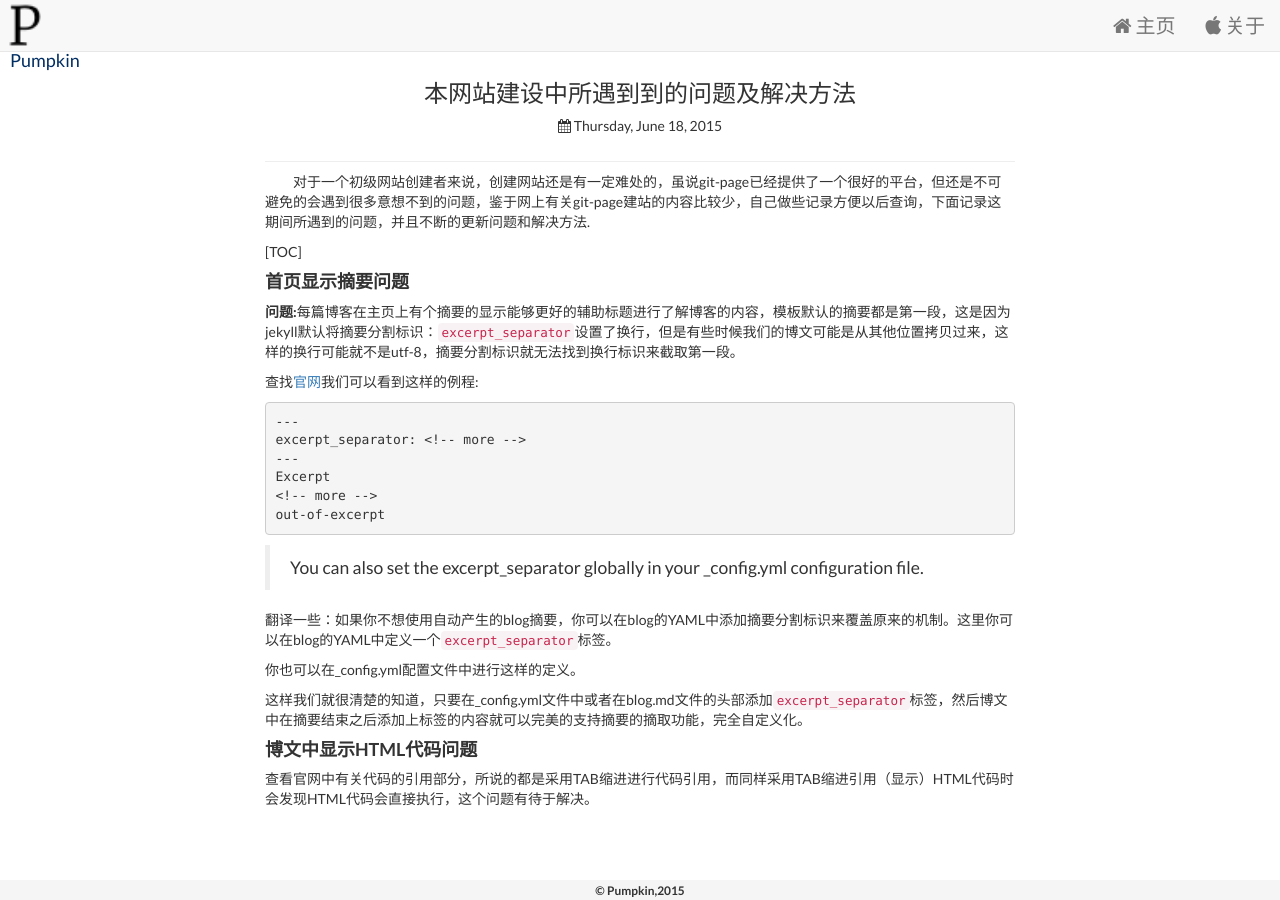
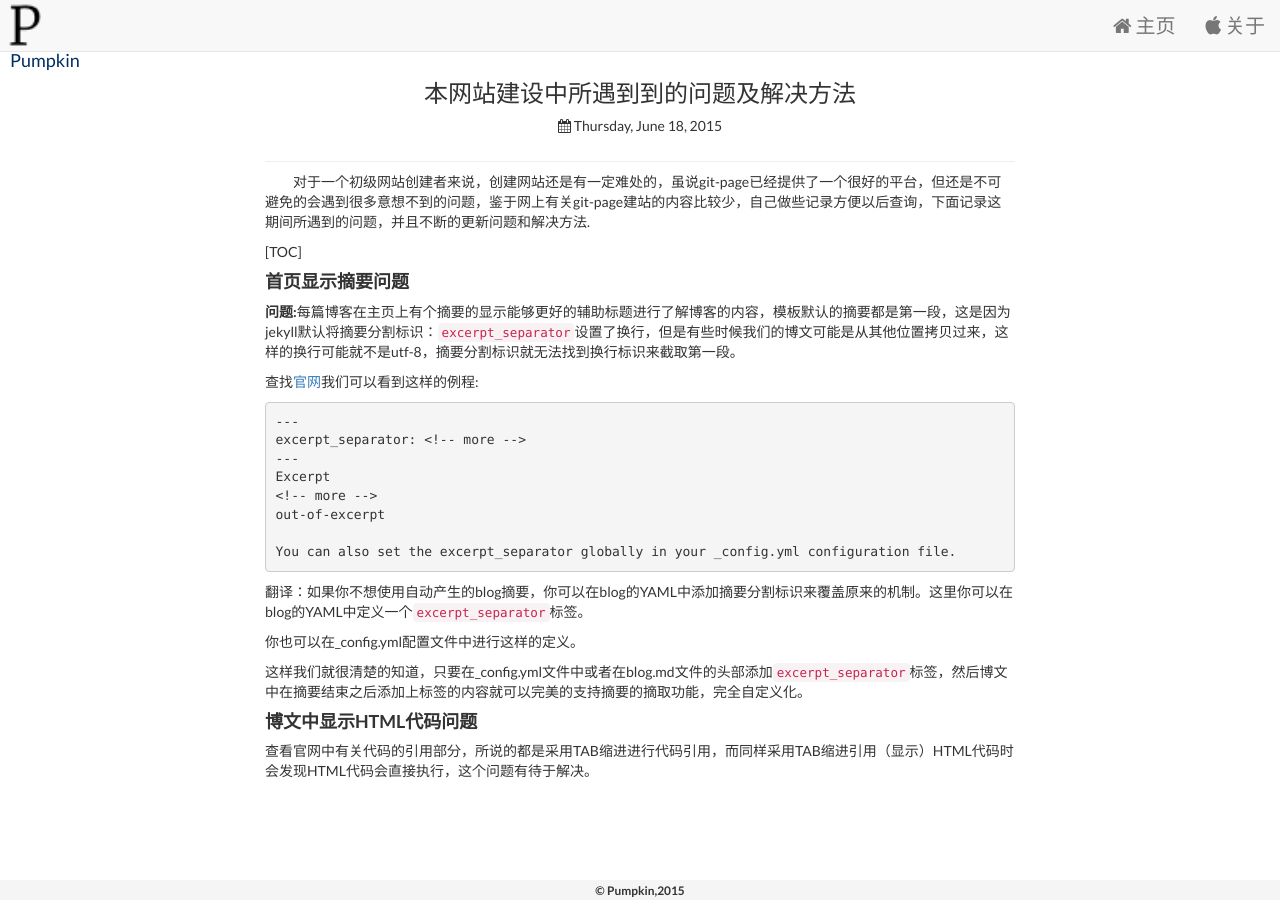
Before and after one commit to LarryBrick/jekyll_demo, a Jekyll site: the page built from _posts/2015-06-18-git-page-issues.md, in a window 1280 px wide. Built offline with Jekyll 4.4.1, drawn with Linux system fonts in a browser that asks for light colours; nearby versions of some CDN libraries.

Commit message:
markdown中添加html代码问题

```diff
--- a/_posts/2015-06-18-git-page-issues.md
+++ b/_posts/2015-06-18-git-page-issues.md
@@ -26,9 +26,9 @@ published: true
 	<!-- more -->
 	out-of-excerpt
 
-> You can also set the excerpt_separator globally in your _config.yml configuration file.
+	You can also set the excerpt_separator globally in your _config.yml configuration file.
 
-翻译一些：如果你不想使用自动产生的blog摘要，你可以在blog的YAML中添加摘要分割标识来覆盖原来的机制。这里你可以在blog的YAML中定义一个`excerpt_separator`标签。
+翻译：如果你不想使用自动产生的blog摘要，你可以在blog的YAML中添加摘要分割标识来覆盖原来的机制。这里你可以在blog的YAML中定义一个`excerpt_separator`标签。
 
 你也可以在_config.yml配置文件中进行这样的定义。
 
```
